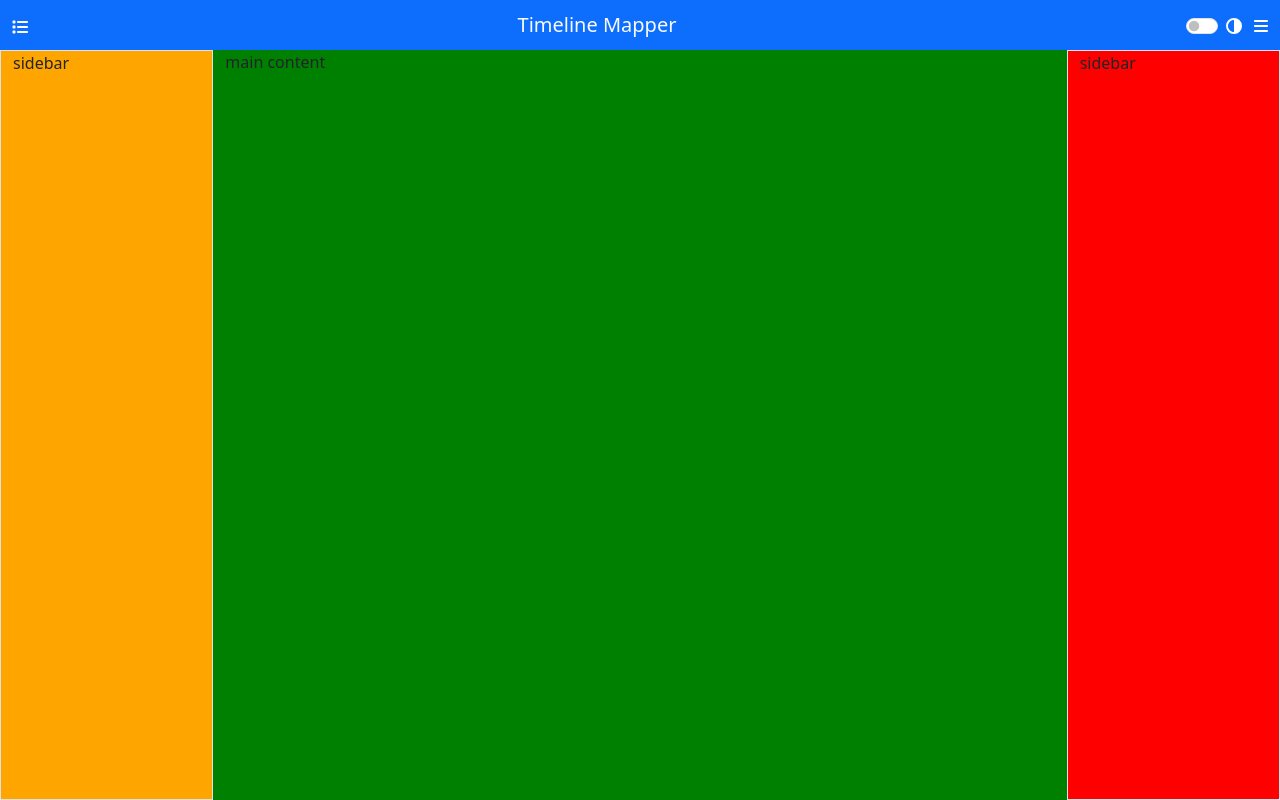
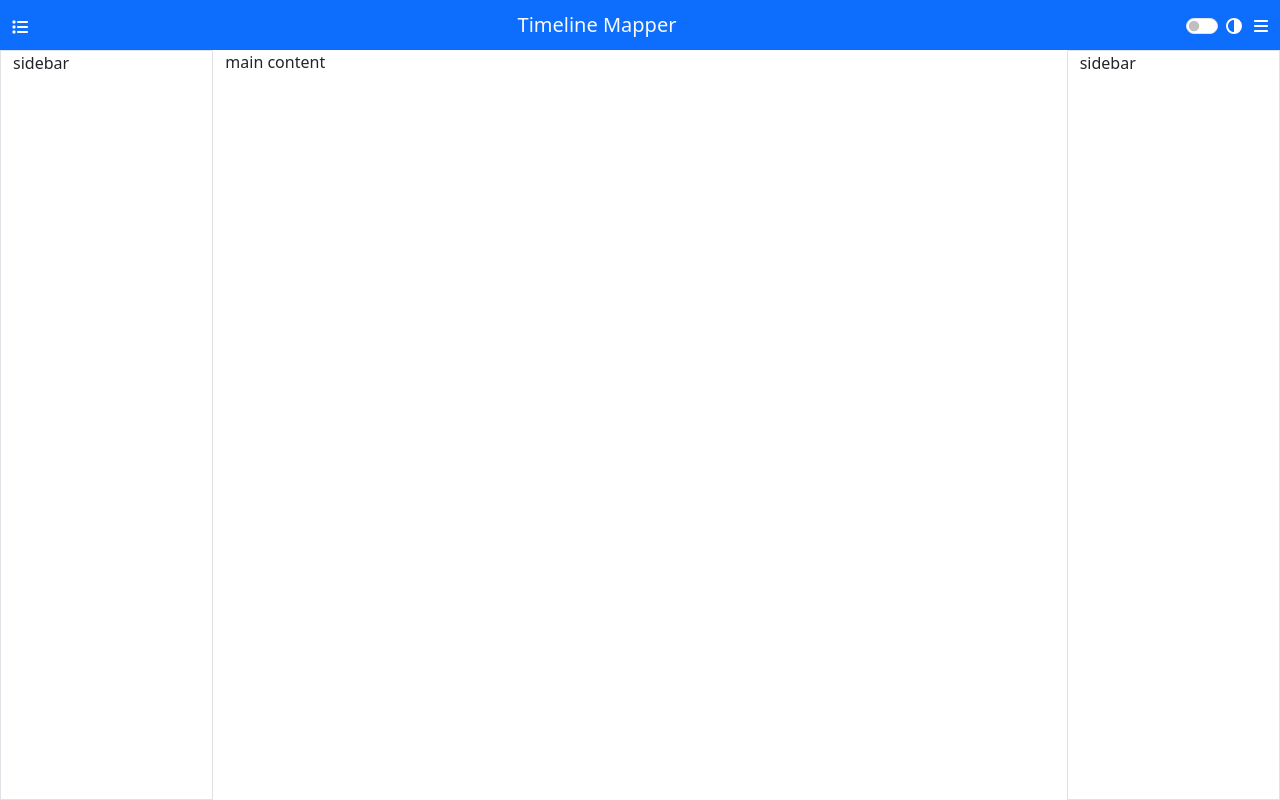
Before and after one commit to Bolton-and-Menk-GIS/configurable-maps-workshop-2023, a Vue app in the folder timeline-mapper/: page / in a window 1280 px wide. Built offline with nearby package versions, Linux system fonts and the light colour scheme.

Commit message:
chore: updates

```diff
--- a/timeline-mapper/src/App.vue
+++ b/timeline-mapper/src/App.vue
@@ -22,7 +22,6 @@ const appStore = useAppStore()
       <div
         v-if="appStore.leftPaneOpen && !appStore.isSmallDevice"
         class="col-md-3 col-xl-2 border sidebar"
-        style="background-color: orange;"
       >
         sidebar
       </div>
@@ -30,7 +29,6 @@ const appStore = useAppStore()
       <!-- main section -->
       <div
         class="col"
-        style="background-color: green;"
       >
         main content
       </div>
@@ -39,7 +37,6 @@ const appStore = useAppStore()
       <div
         v-if="appStore.rightPaneOpen && !appStore.isSmallDevice"
         class="col-md-3 col-xl-2 border sidebar"
-        style="background-color: red;"
       >
         sidebar
       </div>
--- a/timeline-mapper/src/stores/app.ts
+++ b/timeline-mapper/src/stores/app.ts
@@ -61,6 +61,7 @@ export const useAppStore = defineStore('app', ()=> {
   watch(
     ()=> darkMode.value,
     (isDark)=> {
+
       setBootstrapTheme(isDark ? 'dark': 'light')
     },
     // run watch handler immediately
--- a/timeline-mapper/src/utils/theme.ts
+++ b/timeline-mapper/src/utils/theme.ts
@@ -18,6 +18,7 @@ export const getPreferredTheme = (): ThemeType => window?.matchMedia('(prefers-c
  * @param theme - the light or dark theme
  */
 export const setBootstrapTheme = (theme?: ThemeType) => {
+
   theme = theme ?? getPreferredTheme()
   rootHtml.setAttribute('data-bs-theme', theme)
   log(`updated the bootstrap theme to "${theme}"`)
```
